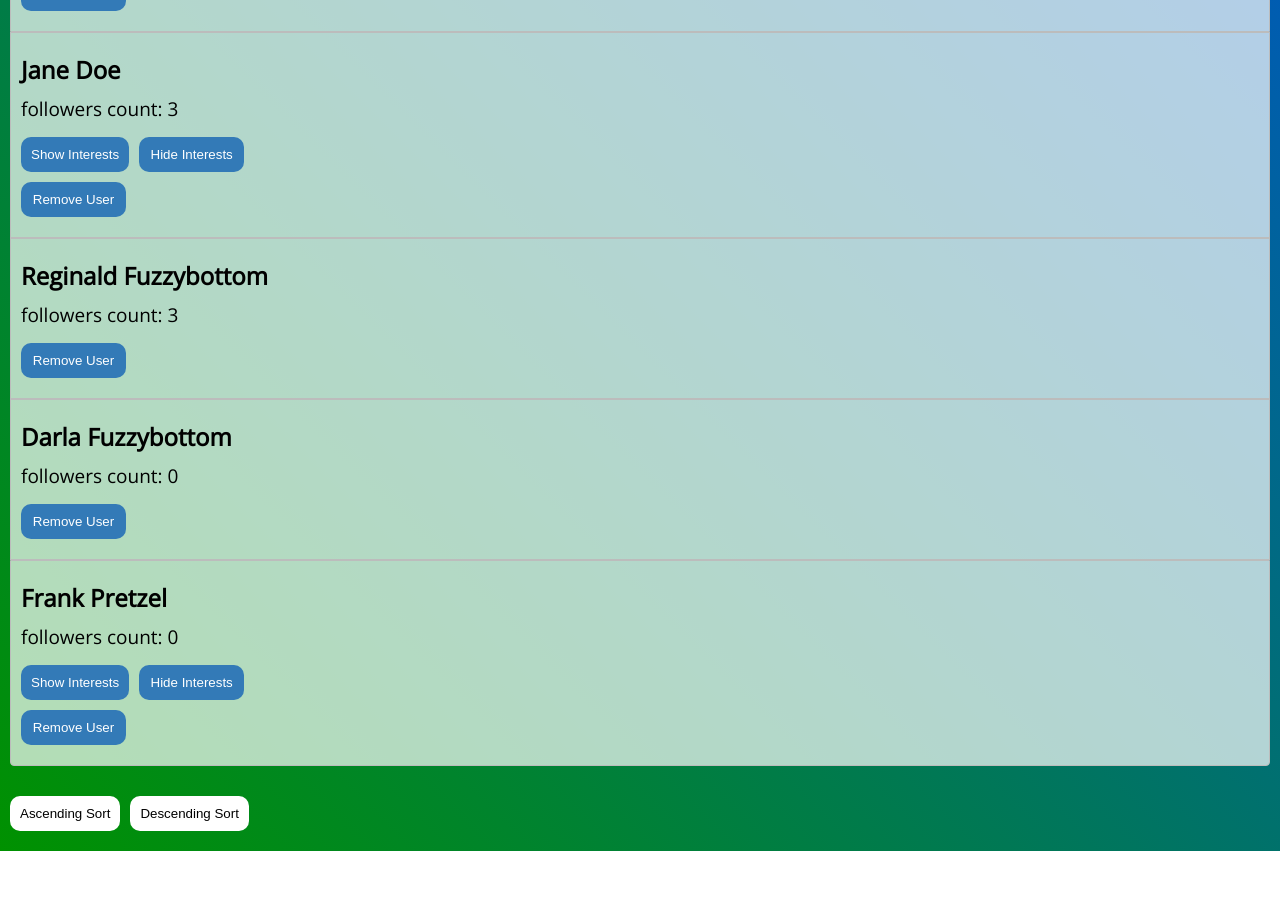
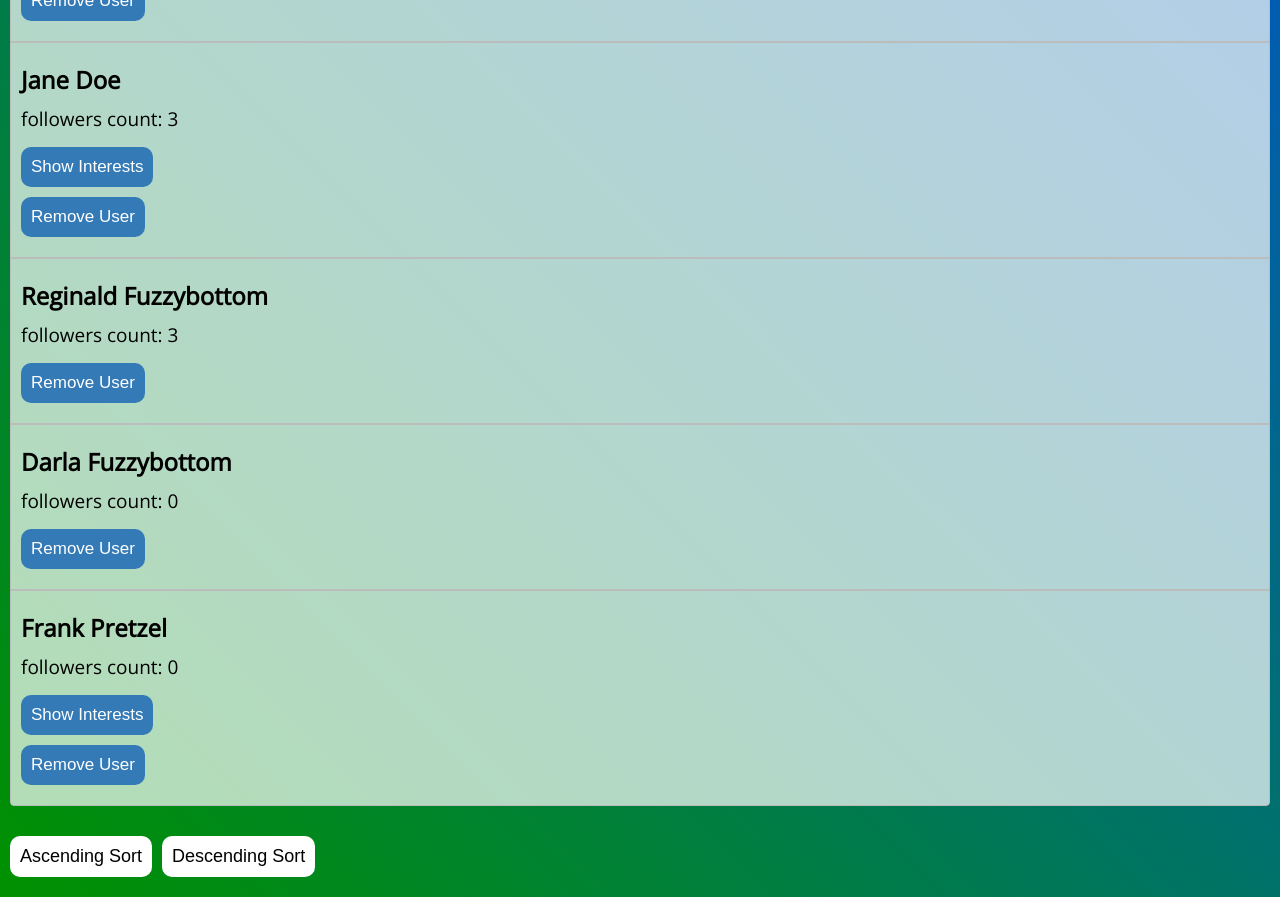
Before and after one commit to georgefikri/Trufla-React-Task, a React (Create React App) app: page / in a window 1280 px wide. Shown: the part 260-1157 px from the top of the page. Before the commit the page ends 1111 px from the top, so only its background shows below. Built offline with nearby package versions, Linux system fonts and the light colour scheme.

Commit message:
UPD: enhancing the code 1. alignment 2. styling improvements 3. reponsive

```diff
--- a/src/components/userLists/styles/styles.scss
+++ b/src/components/userLists/styles/styles.scss
@@ -57,6 +57,7 @@ button {
   button {
     background: $white;
     color: $black;
+    font-size: 18px;
   }
 }
 
@@ -74,4 +75,9 @@ button {
   border-radius: 10px;
   margin-right: 10px;
   cursor: pointer;
+  font-size: 17px;
 }
+
+.hide {
+  display: none;
+}
--- a/src/components/userLists/usersList.js
+++ b/src/components/userLists/usersList.js
@@ -11,12 +11,12 @@ function Users() {
 
     let one = "users.json"
     let two = "interests.json"
-    const requestOne = axios.get(one);
-    const requestTwo = axios.get(two);
+    const usersRequest = axios.get(one);
+    const interestsRequest = axios.get(two);
     useEffect(() => {
         /***************************************/
         axios
-            .all([requestOne, requestTwo])
+            .all([usersRequest, interestsRequest])
             .then(
                 axios.spread((...responses) => {
                     /*******************users********************/
@@ -38,8 +38,6 @@ function Users() {
                     /*******************interests********************/
                     let responseTwo = responses[1].data;
                     setInterests(responseTwo)
-
-
                 })
             )
             .catch(errors => {
@@ -48,9 +46,8 @@ function Users() {
             });
         /***************************************/
 
-
+        // eslint-disable-next-line react-hooks/exhaustive-deps
     }, [sortBoolean])
-
 
     useEffect(() => {
         if(users.length && interests.length) {
@@ -64,8 +61,8 @@ function Users() {
                     })
                 };
             }))
-
         }
+    // eslint-disable-next-line react-hooks/exhaustive-deps
     }, [interests])
 
 
@@ -99,13 +96,14 @@ const sort  = (sort) => {
                             {
                                 user?.interests?.length ?
                                     <div className='toggle-interests'>
+                                        {console.log('interests', showInterests)}
                                         <button
                                             onClick ={()=>
                                                 setShowInterests([...showInterests,
                                                 {name: user?.name}])}>
                                             show interests
                                         </button>
-                                    <button onClick={
+                                        <button className={`${showInterests?.length ? undefined : 'hide'}`} onClick={
                                             ()=> setShowInterests(showInterests.filter((obj)=>{
                                                 return obj.name !== user?.name;
                                             }))}>
```
Lines whose indentation alone changed are shown as unchanged.
